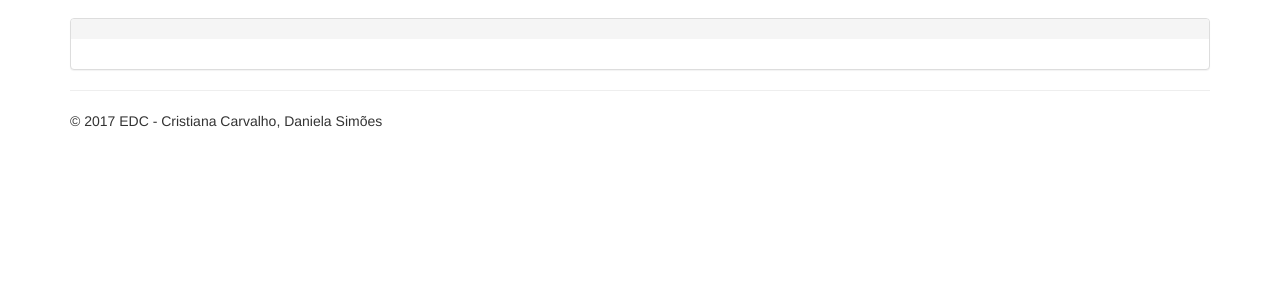
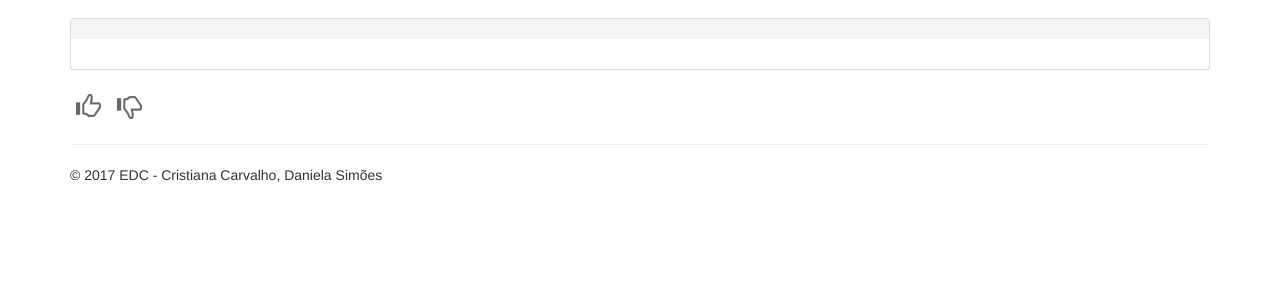
Before and after one commit to cristianasc/EDC, a Django app: template project1/app/templates/app/about.html in a window 1280 px wide. Shown: the part 52-352 px from the top of the page. Run offline with Django 3.2, Linux system fonts and the light colour scheme; the template is opened without the code that fills it, so the values that code supplies are empty; some libraries are stand-ins or nearby versions.

Commit message:
likes template + js done. missing ranking.

```diff
--- /dev/null
+++ b/project1/app/static/app/scripts/likes.js
@@ -0,0 +1,28 @@
+
+var blue = false;
+var red = false;
+
+$("#like").click(function () {
+
+    if(!blue){
+        $("#like_icon").css("color", "blue");
+        blue = true;
+        $("#dislike").attr("disabled", true);;
+    }else{
+        $("#like_icon").css("color", "dimgrey");
+        blue = false;
+        $("#dislike").attr("disabled", false);;
+    }
+});
+
+$("#dislike").click(function () {
+    if(!red) {
+        $("#dislike_icon").css("color", "red");
+        red = true;
+        $("#like").attr("disabled", true);;
+    }else{
+        $("#dislike_icon").css("color", "dimgrey");
+        red = false;
+        $("#like").attr("disabled", false);;
+    }
+});
--- a/project1/app/templates/app/about.html
+++ b/project1/app/templates/app/about.html
@@ -10,6 +10,11 @@
                 <div class="panel-body">{{ data.description|safe }}</div>
             </div>
         </div>
+        <br>
+        <button id="like" style="background:transparent; border:none; color:transparent;" type="button"><i id="like_icon"
+                class="glyphicon glyphicon-thumbs-up" style="font-size:25px;color:dimgrey"></i></button>
+        <button id="dislike" style="background:transparent; border:none; color:transparent;" type="button"><i id="dislike_icon"
+                class="glyphicon glyphicon-thumbs-down" style="font-size:25px;color:dimgrey"></i></button>
     </div>
 
 {% endblock %}
--- a/project1/app/templates/app/layout.html
+++ b/project1/app/templates/app/layout.html
@@ -52,6 +52,7 @@
     <script src="{% static 'app/scripts/respond.js' %}"></script>
     <script src="{% static 'app/scripts/upload.js' %}"></script>
     <script src="{% static 'app/scripts/deletenew.js' %}"></script>
+    <script src="{% static 'app/scripts/likes.js' %}"></script>
 {% block scripts %}{% endblock %}
 
 </body>
```
Lines whose indentation alone changed are shown as unchanged.
